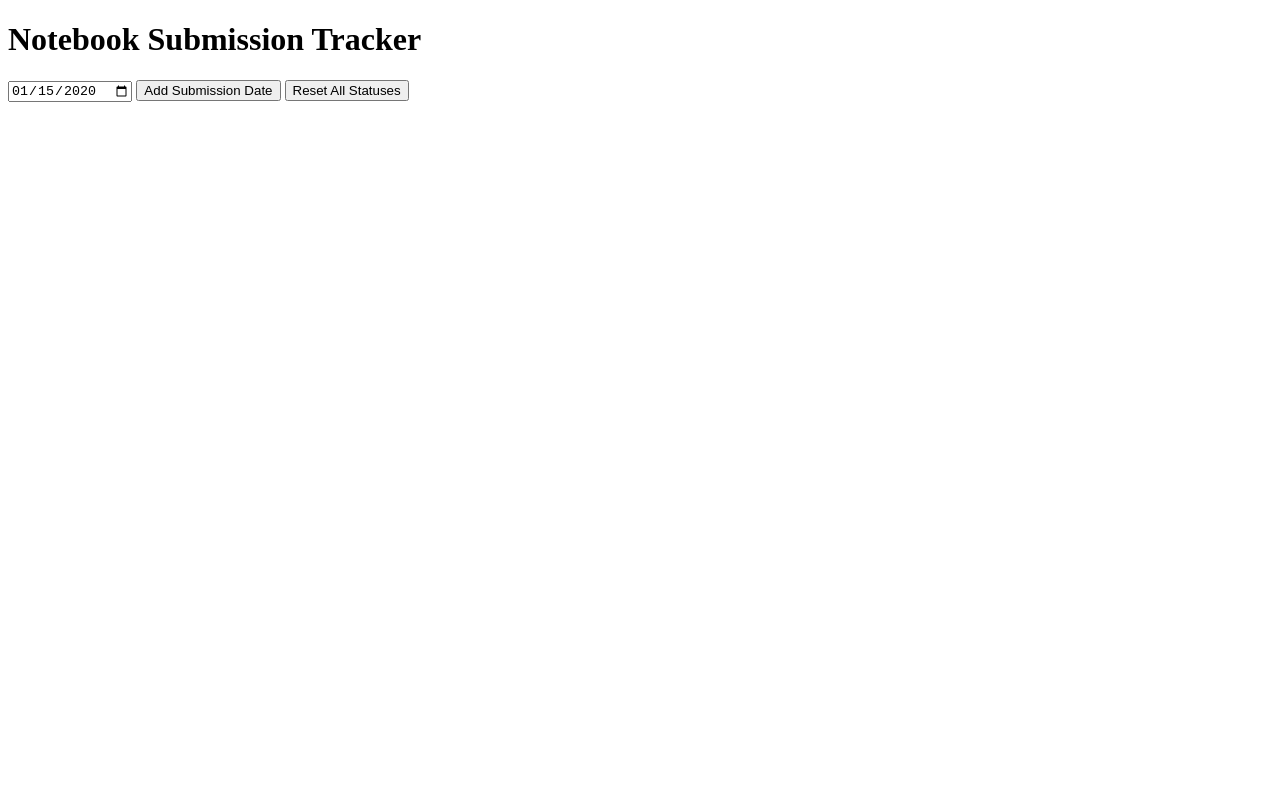
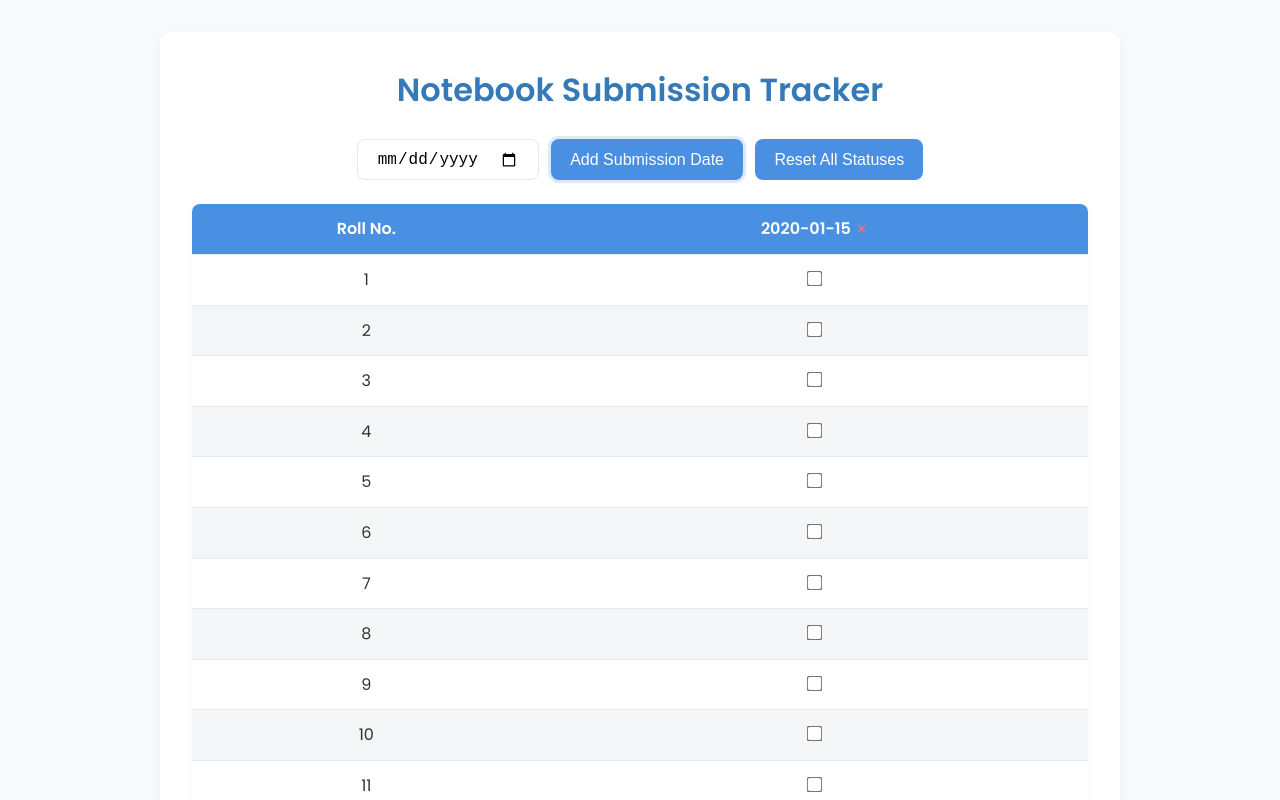
Before and after one commit to pannilal/submission, a plain HTML site: page index.html in a window 1280 px wide. Both pictures are taken after typing "2020-01-15" into the empty fields and a click on the button "Add Submission Date". Shown: the top 800 px of the page. Drawn offline with Linux system fonts and the light colour scheme; no server answers.

Commit message:
Update index.html

```diff
--- a/index.html
+++ b/index.html
@@ -1,19 +1,127 @@
 <!DOCTYPE html>
 <html lang="en">
 <head>
-  <meta charset="UTF-8">
-  <meta name="viewport" content="width=device-width, initial-scale=1.0">
+  <meta charset="UTF-8" />
+  <meta name="viewport" content="width=device-width, initial-scale=1.0" />
   <title>Notebook Submission Tracker</title>
+  <!-- Google Font -->
   <link href="https://fonts.googleapis.com/css2?family=Poppins:wght@300;400;600&display=swap" rel="stylesheet" />
   <style>
-    /* [existing styled CSS from before] */
+    :root {
+      --primary: #4a90e2;
+      --primary-dark: #357ab8;
+      --bg: #f7f9fc;
+      --white: #ffffff;
+      --gray-light: #e2e8f0;
+      --gray: #94a3b8;
+    }
+    * { box-sizing: border-box; margin: 0; padding: 0; }
+    body {
+      font-family: 'Poppins', sans-serif;
+      background: var(--bg);
+      color: #333;
+      line-height: 1.6;
+      padding: 2rem;
+    }
+    .container {
+      max-width: 960px;
+      margin: 0 auto;
+      background: var(--white);
+      padding: 2rem;
+      border-radius: 12px;
+      box-shadow: 0 4px 12px rgba(0,0,0,0.05);
+    }
+    h1 {
+      text-align: center;
+      font-weight: 600;
+      color: var(--primary-dark);
+      margin-bottom: 1.5rem;
+    }
+    #controls {
+      display: flex;
+      flex-wrap: wrap;
+      gap: 0.75rem;
+      justify-content: center;
+      margin-bottom: 1.5rem;
+    }
+    #controls input[type='date'],
+    #controls button {
+      padding: 0.6rem 1.2rem;
+      font-size: 1rem;
+      border: 1px solid var(--gray-light);
+      border-radius: 8px;
+      background: var(--white);
+      transition: all 0.2s ease;
+    }
+    #controls input[type='date']:focus,
+    #controls button:focus {
+      outline: none;
+      border-color: var(--primary);
+      box-shadow: 0 0 0 3px rgba(74,144,226,0.2);
+    }
+    #controls button {
+      cursor: pointer;
+      background: var(--primary);
+      color: var(--white);
+      border: none;
+    }
+    #controls button:hover {
+      background: var(--primary-dark);
+    }
+    .reset-btn {
+      background: #ff6b6b;
+    }
+    .reset-btn:hover {
+      background: #e25555;
+    }
+    .table-wrapper {
+      overflow-x: auto;
+      border-radius: 8px;
+      box-shadow: 0 2px 8px rgba(0,0,0,0.05);
+    }
+    table {
+      width: 100%;
+      border-collapse: collapse;
+      background: var(--white);
+    }
+    th, td {
+      padding: 0.75rem;
+      text-align: center;
+      border-bottom: 1px solid var(--gray-light);
+      white-space: nowrap;
+    }
+    th {
+      background: var(--primary);
+      color: var(--white);
+      position: sticky;
+      top: 0;
+      z-index: 1;
+    }
+    tr:nth-child(even) {
+      background: #f4f6f8;
+    }
+    .delete-date-btn {
+      background: none;
+      border: none;
+      color: #ff6b6b;
+      cursor: pointer;
+      font-size: 0.9rem;
+      margin-left: 0.3rem;
+    }
+    .delete-date-btn:hover {
+      color: #e25555;
+    }
+    input[type='checkbox'] {
+      transform: scale(1.2);
+      cursor: pointer;
+    }
   </style>
 </head>
 <body>
   <div class="container">
     <h1>Notebook Submission Tracker</h1>
     <div id="controls">
-      <input type="date" id="newDateInput" />
+      <input type="date" id="newDateInput" aria-label="Select date to add" />
       <button id="addDateBtn">Add Submission Date</button>
       <button class="reset-btn" id="resetAllBtn">Reset All Statuses</button>
     </div>
@@ -26,6 +134,9 @@
   </div>
 
   <script>
+    // Hardcoded Fnac API key (for future Fnac integrations)
+    const FNAC_API_KEY = "fnacapi_omd2ZXJzaW9uAWdwYXlsb2FkWFiiYmlkcjQyOTI3NzQ1ODYwNTI3Nzc2MWZzZWNyZXR4OGo2cDlYUlR6YmR3NXlFc1BRWjhFNFBTRlBYUnpVdkZXazNVSWgzWE5YMUg5dXl4MjgvbWhVZz09";
+
     const FUNC_LOAD = '/.netlify/functions/load';
     const FUNC_SAVE = '/.netlify/functions/save';
     let tracker;
@@ -34,10 +145,9 @@
       try {
         const res = await fetch(FUNC_LOAD);
         tracker = await res.json();
-      } catch (e) {
+      } catch {
         tracker = null;
       }
-      // Ensure structure
       if (!tracker || !tracker.dates || !tracker.data) {
         tracker = { dates: [], data: {} };
         for (let i = 1; i <= 33; i++) tracker.data[i] = {};
@@ -52,7 +162,69 @@
       });
     }
 
-    // [render(), event handlers, identical to previous script but calling saveTracker()]
+    function render() {
+      const tableHead = document.getElementById('tableHead');
+      const tableBody = document.getElementById('tableBody');
+      tableHead.innerHTML = '';
+      const headRow = document.createElement('tr');
+      const thRoll = document.createElement('th'); thRoll.textContent = 'Roll No.';
+      headRow.appendChild(thRoll);
+      tracker.dates.forEach(date => {
+        const th = document.createElement('th');
+        th.textContent = date;
+        const btn = document.createElement('button');
+        btn.textContent = '✕'; btn.className = 'delete-date-btn';
+        btn.title = 'Remove date';
+        btn.addEventListener('click', () => {
+          if (confirm(`Remove submissions for ${date}?`)) {
+            tracker.dates = tracker.dates.filter(d => d !== date);
+            Object.values(tracker.data).forEach(row => delete row[date]);
+            saveTracker(); render();
+          }
+        });
+        th.appendChild(btn);
+        headRow.appendChild(th);
+      });
+      tableHead.appendChild(headRow);
+
+      tableBody.innerHTML = '';
+      for (let i = 1; i <= 33; i++) {
+        const tr = document.createElement('tr');
+        const tdRoll = document.createElement('td'); tdRoll.textContent = i;
+        tr.appendChild(tdRoll);
+        tracker.dates.forEach(date => {
+          const td = document.createElement('td');
+          const cb = document.createElement('input'); cb.type = 'checkbox';
+          cb.checked = !!tracker.data[i][date];
+          cb.addEventListener('change', () => {
+            tracker.data[i][date] = cb.checked;
+            saveTracker();
+          });
+          td.appendChild(cb);
+          tr.appendChild(td);
+        });
+        tableBody.appendChild(tr);
+      }
+    }
+
+    document.getElementById('addDateBtn').addEventListener('click', () => {
+      const date = document.getElementById('newDateInput').value;
+      if (!date) return alert('Please select a date.');
+      if (tracker.dates.includes(date)) return alert('Date already added.');
+      tracker.dates.push(date);
+      tracker.dates.sort();
+      for (let i = 1; i <= 33; i++) tracker.data[i][date] = false;
+      document.getElementById('newDateInput').value = '';
+      saveTracker(); render();
+    });
+
+    document.getElementById('resetAllBtn').addEventListener('click', () => {
+      if (!tracker.dates.length) return;
+      if (confirm('Reset all statuses for all dates?')) {
+        tracker.dates.forEach(d => Object.keys(tracker.data).forEach(r => tracker.data[r][d] = false));
+        saveTracker(); render();
+      }
+    });
 
     document.addEventListener('DOMContentLoaded', loadTracker);
   </script>
```
